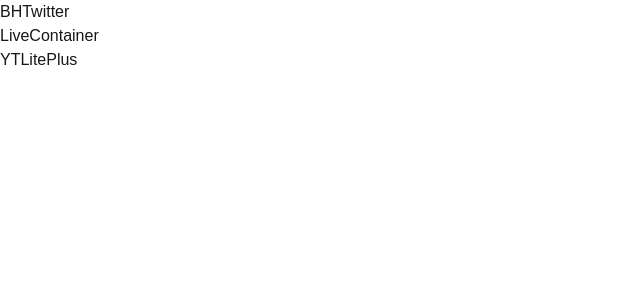
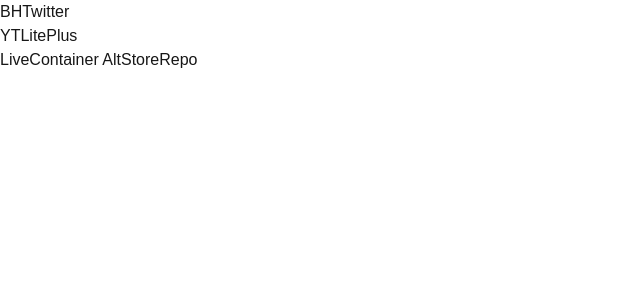
Before and after one commit to zxxzxxxxz/sideload_urls, a Next.js app: page / in a window 1280 px wide. Shown: the top 300 px of the page, without its empty margins (0-640 px from the left). Built offline with nearby package versions, Linux system fonts and the light colour scheme.

Commit message:
add AltStoreRepo

```diff
--- a/app/page.tsx
+++ b/app/page.tsx
@@ -1,15 +1,13 @@
-import Image from "next/image";
-
 const links = new Map([
   ['BHTwitter', './bhtwitter'],
-  ['LiveContainer', './livecontainer'],
-  ['YTLitePlus', './ytliteplus']
+  ['YTLitePlus', './ytliteplus'],
+  ['LiveContainer AltStoreRepo', './livecontainer']
 ]);
 
 export default function Home() {
   return links.entries().map(([label, url]) => {
-    return <p>
+    return <h1>
       <a href={url}>{label}</a>
-    </p>
+    </h1>;
   })
 }
```
